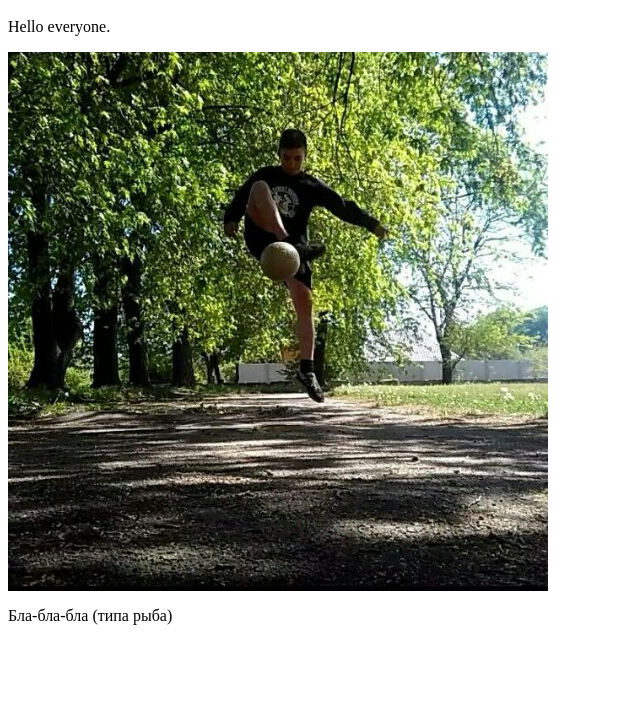
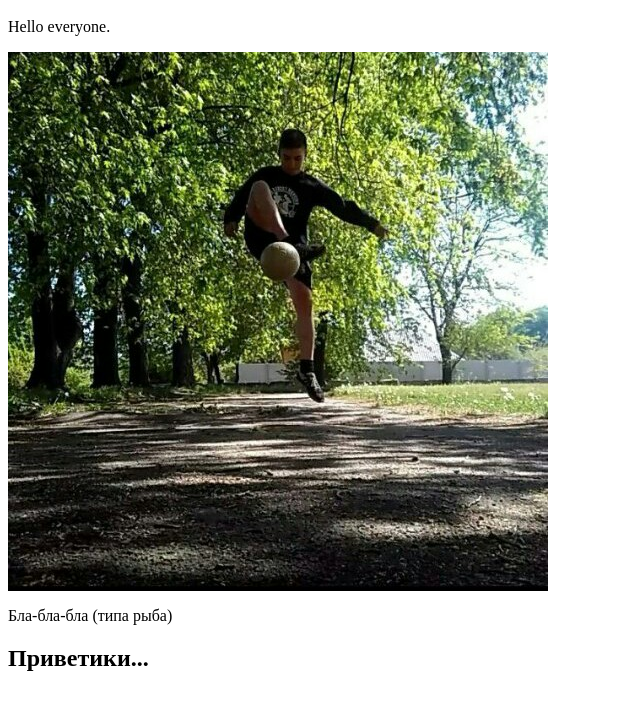
Before and after one commit to Andrii-1979/fe-1-2, a plain HTML site: page index.html in a window 1280 px wide. Shown: the part 48-758 px from the top of the page, without its empty margins (0-640 px from the left). Drawn offline with Linux system fonts and the light colour scheme.

Commit message:
Update index.html

```diff
--- a/index.html
+++ b/index.html
@@ -5,3 +5,4 @@
 <p>Hello everyone.</p>
 <img src="img/8.jpg">
 <p>Бла-бла-бла (типа рыба)</p>
+<h2>Приветики...</h2>
```
